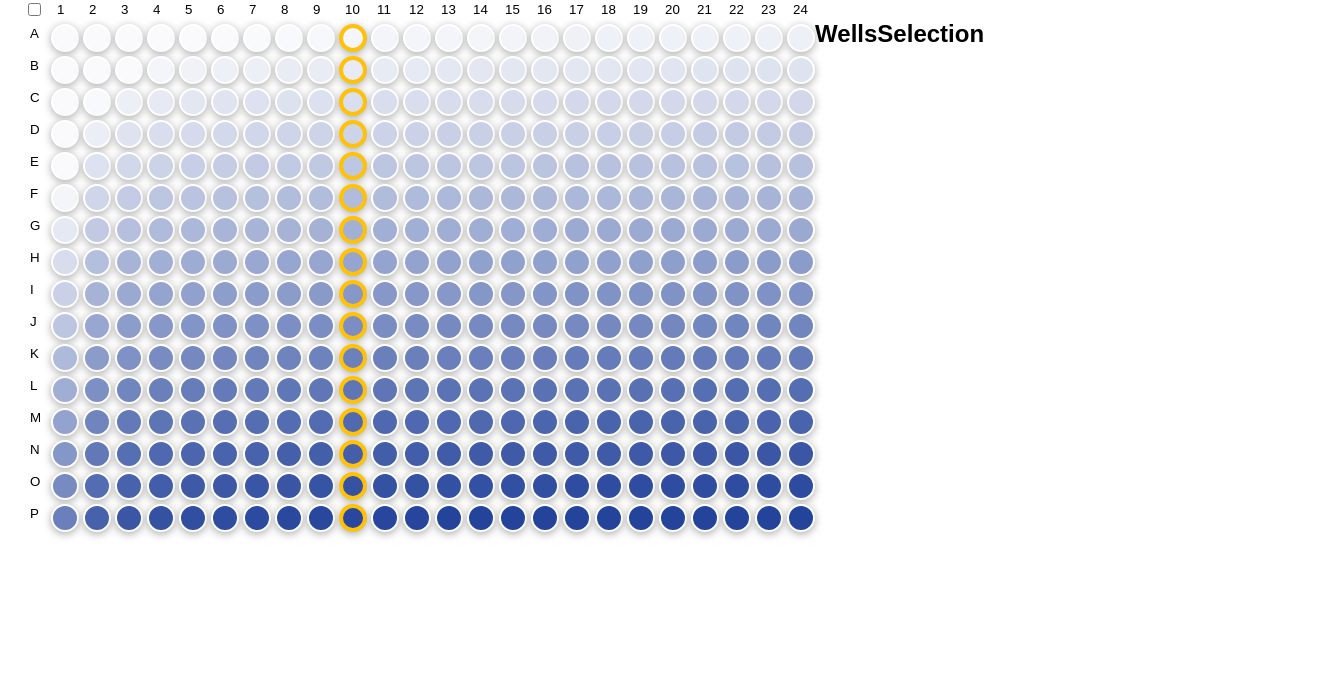
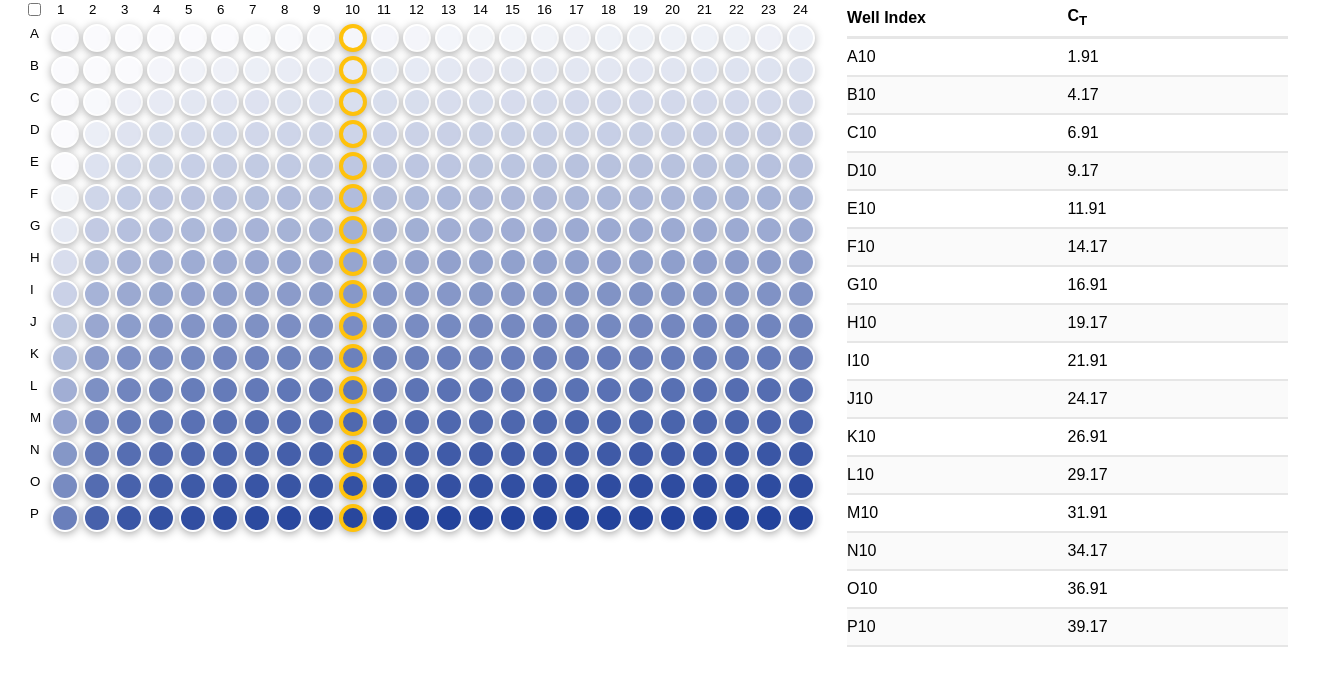
Before and after one commit to justinmc/qPCR-data-viz, a React (Create React App) app: page / in a window 1280 px wide. Both pictures are taken after a click on the button "10". Shown: the top 686 px of the page, 1320 px wide, since content can reach past the window. Built offline with nearby package versions, Linux system fonts and the light colour scheme.

Commit message:
Selection panel

```diff
--- a/src/App.jsx
+++ b/src/App.jsx
@@ -139,7 +139,9 @@ class App extends React.PureComponent {
           />
         </div>
         <div className="panel-right">
-          <WellsSelection />
+          <WellsSelection
+            wells={wells}
+          />
         </div>
       </div>
     );
--- a/src/components/WellsSelection.jsx
+++ b/src/components/WellsSelection.jsx
@@ -1,9 +1,45 @@
 import React from 'react';
+import PropTypes from 'prop-types';
+import {
+  getLetterIndex,
+  roundToTwo,
+} from '../utils/displayUtils';
+import { wellPropType } from '../utils/wellUtils';
+import '../styles/WellsSelection.css';
 
-export default function WellsSelection(props) {
+export default function WellsSelection({ wells }) {
+  const selectedWells = wells.filter(well => well.selected);
+
   return (
     <div className="wells-selection">
-      <h2>WellsSelection</h2>
+      <div className="selection-header">
+        <div className="selection-cell">
+          Well Index
+        </div>
+        <div className="selection-cell">
+          C
+          <sub>T</sub>
+        </div>
+      </div>
+      {
+        selectedWells.map(well => (
+          <div
+            className="selection-row"
+            key={well.id}
+          >
+            <div className="selection-cell">
+              {`${getLetterIndex(well.row - 1)}${well.column}`}
+            </div>
+            <div className="selection-cell">
+              {roundToTwo(well.thresholdCycle)}
+            </div>
+          </div>
+        ))
+      }
     </div>
   );
 }
+
+WellsSelection.propTypes = {
+  wells: PropTypes.arrayOf(wellPropType).isRequired,
+};
--- /dev/null
+++ b/src/styles/WellsSelection.css
@@ -0,0 +1,28 @@
+.wells-selection {
+  display: table;
+  padding: 0 32px;
+  width: 100%;
+}
+
+.wells-selection .selection-header {
+  display: table-header-group;
+  font-weight: bold;
+}
+.wells-selection .selection-header>.selection-cell {
+  border-bottom: 3px #e6e6e6 solid;
+}
+
+.wells-selection .selection-cell {
+  display: table-cell;
+  min-width: 120px;
+  height: 36px;
+  vertical-align: middle;
+  border-bottom: 2px #e6e6e6 solid;
+}
+
+.wells-selection .selection-row {
+  display: table-row;
+}
+.wells-selection .selection-row:nth-child(odd) {
+  background-color: #fafafa;
+}
--- a/src/utils/displayUtils.js
+++ b/src/utils/displayUtils.js
@@ -50,3 +50,12 @@ export function getGradientValue(colorStart, colorEnd, fraction) {
   );
   return { r: x, g: y, b: z };
 }
+
+/**
+ * Round the number to 2 places after the decimal point.
+ * @param {Number} number
+ * @returns {Number}
+ */
+export function roundToTwo(number) {
+  return Math.round(number * 100) / 100;
+}
```
